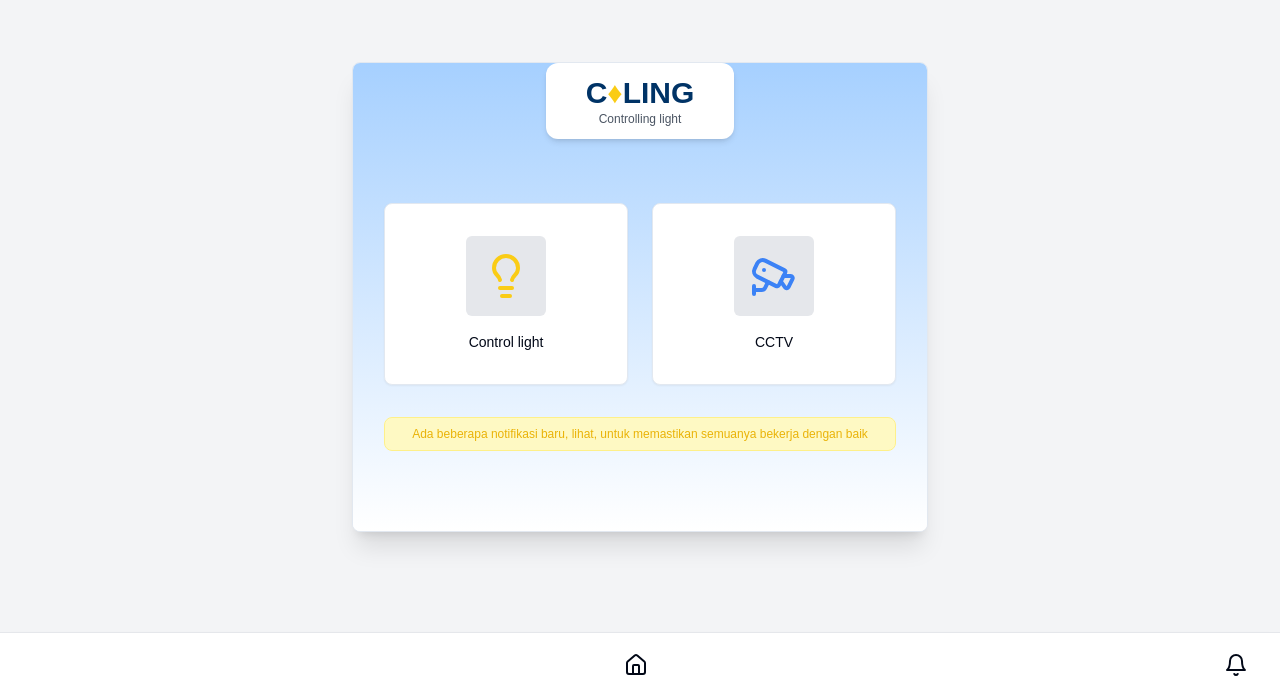
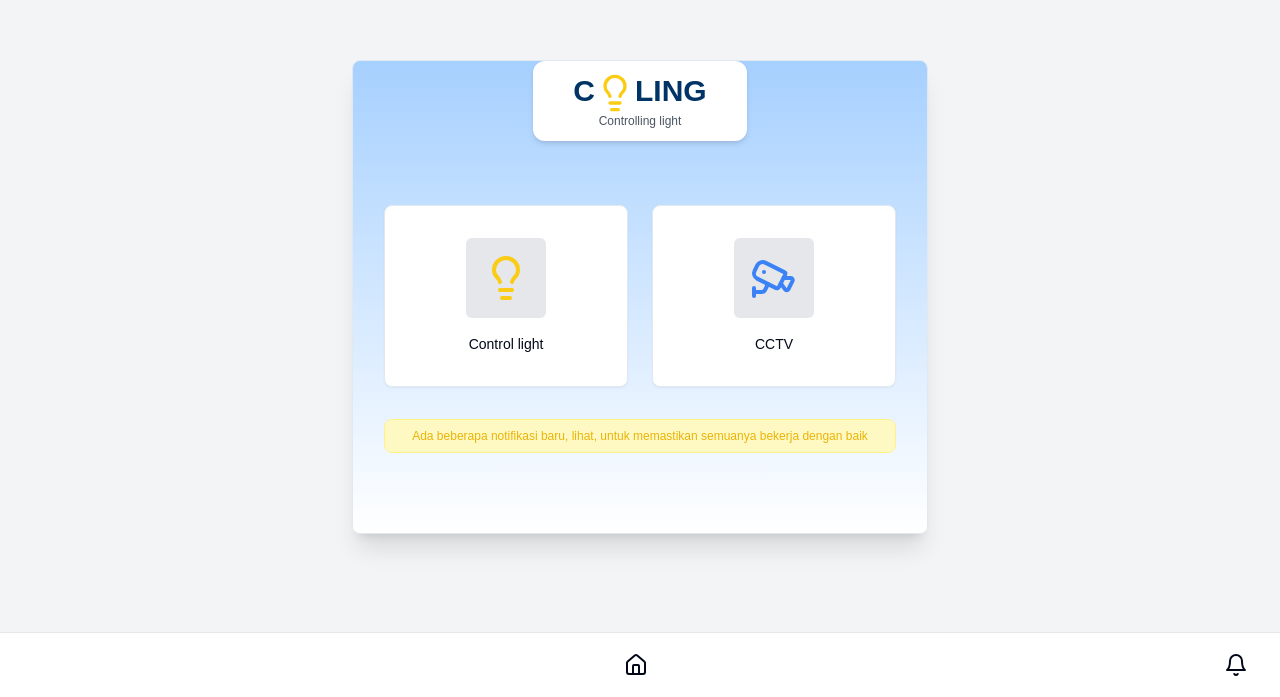
Before and after one commit to nanda-22-02-03/light-switch-everywhere, a React (Vite) app: page /dashboard in a window 1280 px wide. Shown: the part 103-800 px from the top of the page. Built offline with nearby package versions, Linux system fonts and the light colour scheme.

Commit message:
Add files via upload

```diff
--- a/src/pages/DashboardPage.tsx
+++ b/src/pages/DashboardPage.tsx
@@ -12,12 +12,12 @@ const DashboardPage: React.FC = () => {
     <Layout>
       <div className="mb-8 text-center">
         <div className="bg-white rounded-xl px-10 py-3 shadow-md inline-block">
-          <h1 className="text-3xl font-bold text-[#003366]">C<span className="text-yellow-400">♦</span>LING</h1>
+          <h1 className="text-3xl font-bold text-[#003366]">C<span className="text-yellow-400"><Lightbulb className='inline w-10 h-10'/></span>LING</h1>
           <p className="text-xs text-gray-600">Controlling light</p>
         </div>
       </div>
 
-      <div className="grid grid-cols-2 gap-6 mt-16">
+      <div className="grid grid-cols-2 gap-6 mt-16 ">
         <Card
           className="card-icon flex flex-col items-center justify-center py-8 cursor-pointer hover:shadow-lg transition-shadow"
           onClick={() => navigate('/control-light')}
--- a/src/pages/LoginPage.tsx
+++ b/src/pages/LoginPage.tsx
@@ -3,6 +3,7 @@ import React from 'react';
 import { useNavigate } from 'react-router-dom';
 import { Button } from '@/components/ui/button';
 import ResponsiveContainer from '@/components/ResponsiveContainer';
+import { Lightbulb } from 'lucide-react';
 
 const LoginPage: React.FC = () => {
   const navigate = useNavigate();
@@ -17,7 +18,7 @@ const LoginPage: React.FC = () => {
         <div className="mb-16 text-center">
           <div className="bg-[#29a9fd] rounded-full w-64 h-64 mx-auto flex items-center justify-center mb-10">
             <div className="text-center">
-              <h1 className="text-4xl font-bold text-[#003366]">C<span className="text-yellow-400">♦</span>LING</h1>
+              <h1 className="text-4xl font-bold text-[#003366] flex items-center">C<span className="text-yellow-400"><Lightbulb className='inline w-10 h-10'/></span>LING</h1>
               <p className="text-sm text-[#003366] mt-1">Controlling light</p>
             </div>
           </div>
```
